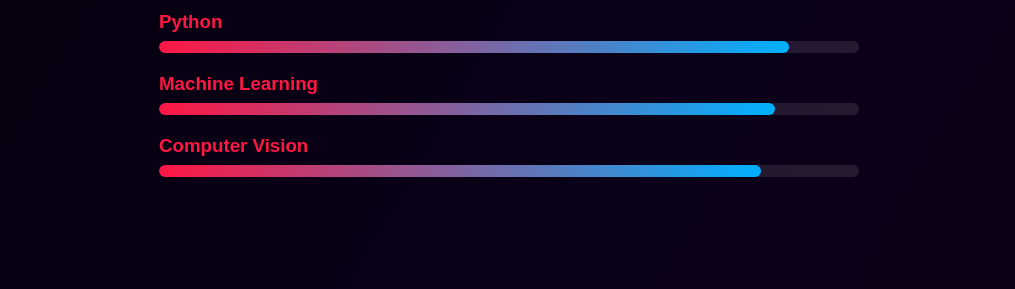
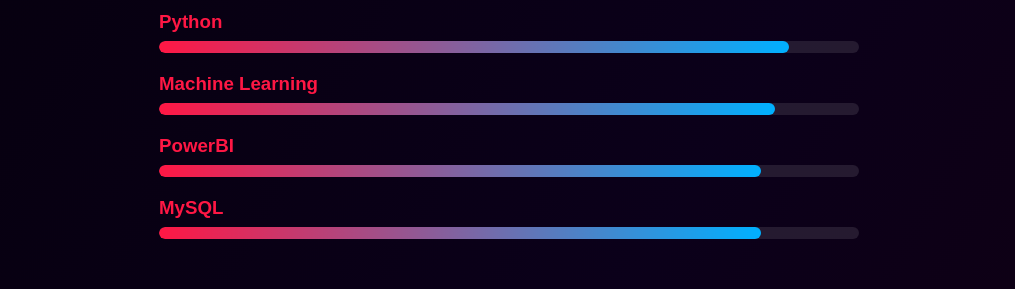
Before and after one commit to Candydeena/deenadayalan.github.io, a plain HTML site: page index.html in a window 1280 px wide. Shown: the part 1940-2229 px from the top of the page, without its empty margins (131-1146 px from the left). Drawn offline with Linux system fonts and the light colour scheme.

Commit message:
Update index.html

```diff
--- a/index.html
+++ b/index.html
@@ -267,7 +267,11 @@
         <div class="skill-bar"><div class="skill-fill ml"></div></div>
       </div>
       <div class="skill">
-        <h3>Computer Vision</h3>
+        <h3>PowerBI</h3>
+        <div class="skill-bar"><div class="skill-fill cv"></div></div>
+      </div>
+      <div class="skill">
+        <h3>MySQL</h3>
         <div class="skill-bar"><div class="skill-fill cv"></div></div>
       </div>
     </div>
```
